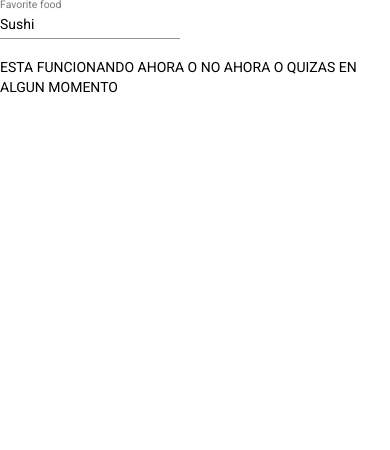
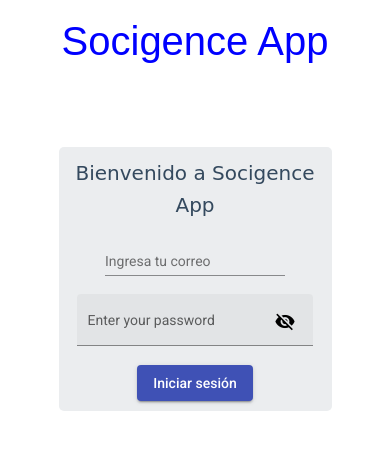
Before and after one commit to Socigence-App/FrontEndSocigenceApp, an Angular app in the folder MyApp/: page / in a window 390 px wide. Shown: the top 450 px of the page. Built offline with nearby package versions, Linux system fonts and the light colour scheme.

Commit message:
Primera version login, termibnada.

```diff
--- a/MyApp/src/app/app.component.html
+++ b/MyApp/src/app/app.component.html
@@ -1,4 +1 @@
-
 <app-login></app-login>
-
-<p>ESTA FUNCIONANDO AHORA O NO AHORA O QUIZAS EN ALGUN MOMENTO</p>
--- a/MyApp/src/app/login/login.component.css
+++ b/MyApp/src/app/login/login.component.css
@@ -0,0 +1,59 @@
+*{
+    box-sizing: border-box;
+}
+
+.general{
+    width: 100%;
+    height: 100%;
+}
+
+.cabecera{
+    justify-content: center;
+    padding: 15px;
+    padding-top: 25px;
+}
+
+h1{
+    font-family: fantasy;
+    font-size: 70px;
+    color: blue;
+}
+
+.Login{
+    width: 25%;
+    text-align: center;
+    padding: 10px;
+    margin-left: auto;
+    margin-right: auto;
+    margin-top: 2%;
+    background-color: #EBEDEF ;
+    border: 2px;
+    border-radius: 5px;
+}
+
+h2{
+    font-family: Comic Sans MS, Comic Sans, cursive;
+    color: #34495E;
+}
+
+@media only screen and (max-width: 840px){
+    .general{
+        width: 100%;
+    }
+    h1{
+        font-size: 40px;
+    }
+    .cabecera{
+        width: 100%;
+        text-align: center;
+    }
+
+    .Login{
+        width: 70%;
+        margin-left: auto;
+        margin-right: auto;
+        margin-top: 10%;
+    }
+
+
+}
--- a/MyApp/src/app/login/login.component.html
+++ b/MyApp/src/app/login/login.component.html
@@ -1,6 +1,26 @@
-<div class="Login">
-    <mat-form-field class="example-full-width">
-        <mat-label>Favorite food</mat-label>
-        <input matInput placeholder="Ex. Pizza" value="Sushi">
-      </mat-form-field>
+<meta name="viewport" content="width=device-width, initial-scale=1.0">
+<div class="general">
+    <div class="cabecera">
+        <h1>Socigence App</h1>
+        <!--<mat-icon aria-hidden="false" class="iconoTitulo">group</mat-icon>-->
+    </div>
+    <br>
+
+    <div class="Login">
+        <h2>Bienvenido a Socigence App</h2>
+        <mat-form-field class="example-full-width">
+            <mat-label>Ingresa tu correo</mat-label>
+            <input matInput placeholder="Ex. juan123@gmail.com">
+        </mat-form-field>
+        <br>
+        <mat-form-field appearance="fill">
+            <mat-label>Enter your password</mat-label>
+            <input matInput [type]="hide ? 'password' : 'text'">
+            <button mat-icon-button matSuffix (click)="hide = !hide" [attr.aria-label]="'Hide password'" [attr.aria-pressed]="hide">
+            <mat-icon>{{hide ? 'visibility_off' : 'visibility'}}</mat-icon>
+            </button>
+        </mat-form-field>
+        <br>
+        <button mat-raised-button color="primary">Iniciar sesión</button>
+    </div>
 </div>
--- a/MyApp/src/app/login/login.component.ts
+++ b/MyApp/src/app/login/login.component.ts
@@ -1,5 +1,5 @@
 import { Component, OnInit } from '@angular/core';
-import {FormControl, Validators} from '@angular/forms';
+
 
 @Component({
   selector: 'app-login',
@@ -7,7 +7,7 @@ import {FormControl, Validators} from '@angular/forms';
   styleUrls: ['./login.component.css']
 })
 export class LoginComponent implements OnInit {
-
+  hide = true;
   ngOnInit(): void {
   }
 
```
Also changed, not shown: MyApp/src/app/app.module.ts (+6 -1 lines).
